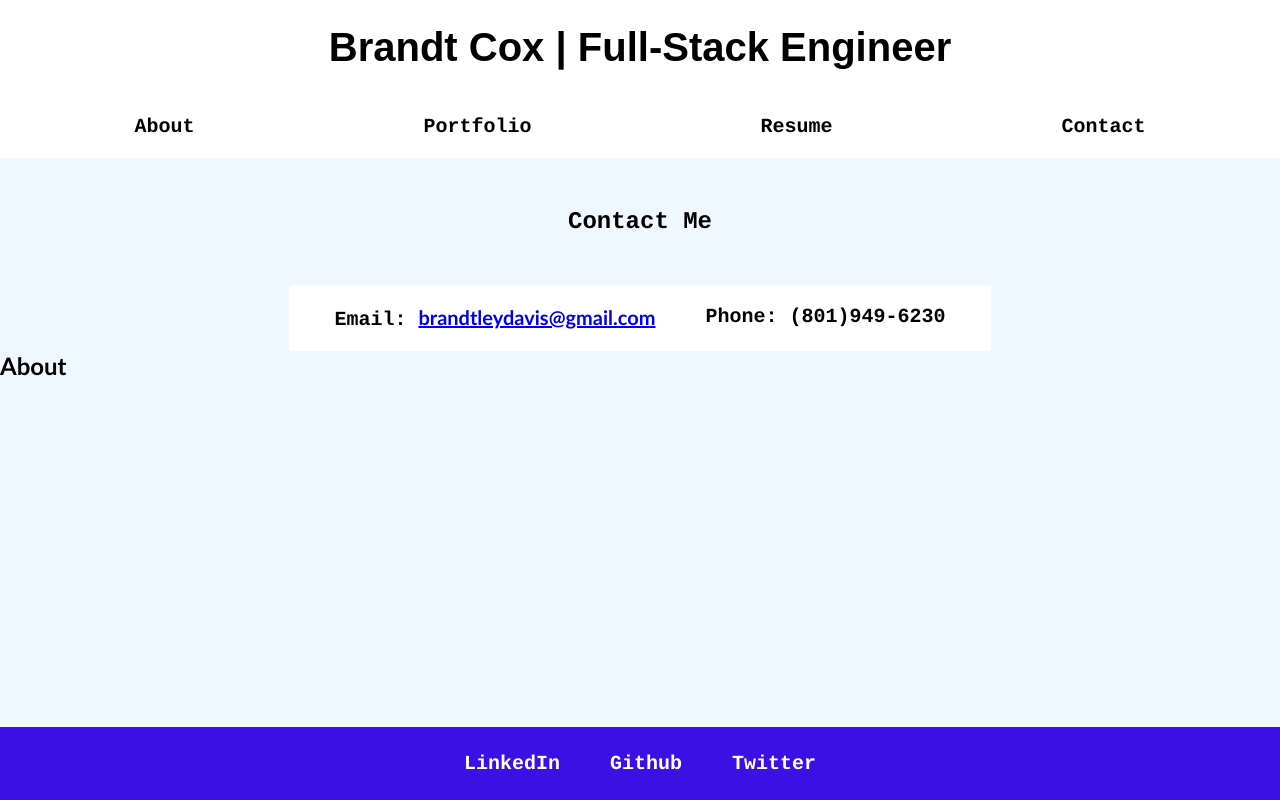
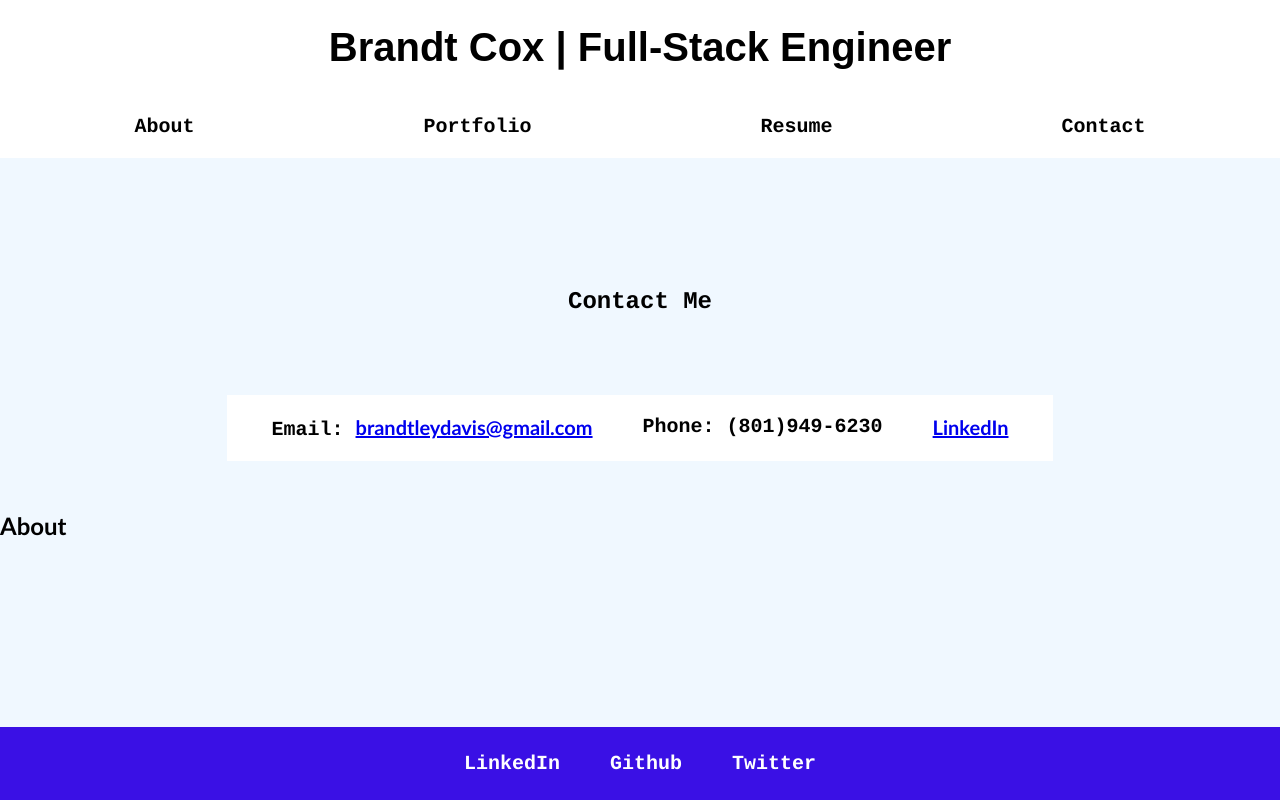
Before and after one commit to MrBrandtCox/MrBrandtCox-Portfolio, a React (Create React App) app: page / in a window 1280 px wide. Both pictures are taken after a click on the item "Contact". Built offline with nearby package versions, Linux system fonts and the light colour scheme; the HTML template or start-up script is replaced by a standard one.

Commit message:
minor adjustment to contact

```diff
--- a/src/pages/Contact.js
+++ b/src/pages/Contact.js
@@ -9,6 +9,7 @@ function Contact () {
                 <ul>
                     <li className = 'email'>Email: <a href='https://mail.google.com/mail/u/0/#inbox?compose=new'>brandtleydavis@gmail.com</a></li>
                     <li className = 'phone'>Phone: (801)949-6230</li>
+                    <li className = 'linkedin'><a href='https://www.linkedin.com/in/brandt-cox-89bbbb254/'>LinkedIn</a></li>
                 </ul>
             </section>
         </div>
--- a/src/styles.css/Contact.css
+++ b/src/styles.css/Contact.css
@@ -10,10 +10,12 @@ body {
     display: flex;
     justify-content: center;
     font-family: Courier, Sans-serif, Serif;
-    padding: 50px;
+    padding: 30px;
+    margin-top: 100px;
 }
 
 .container {
     display: flex;
     justify-content: center;
+    padding: 50px;
 }
```
